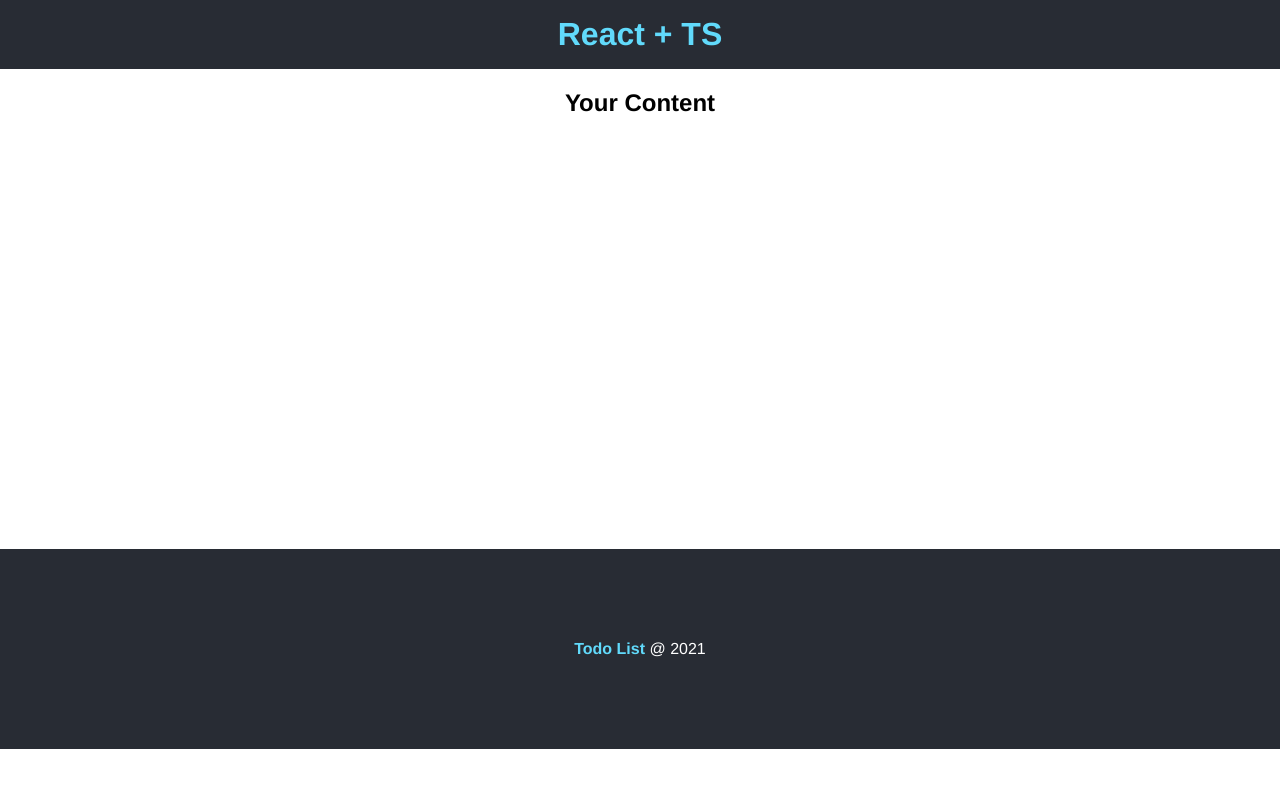
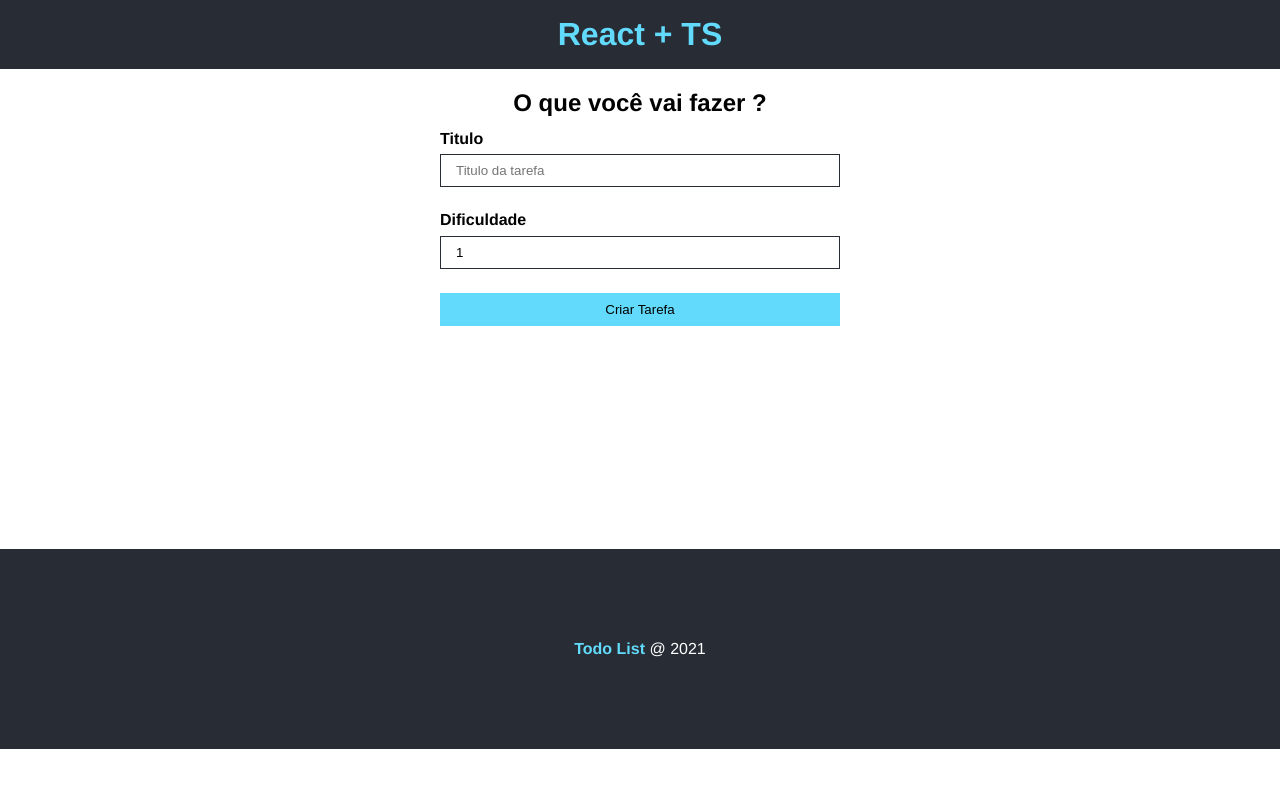
Before and after one commit to AugustoTI/crud-typescript, a React (Vite) app: page / in a window 1280 px wide. Shown: the top 788 px of the page. Built offline with nearby package versions, Linux system fonts and the light colour scheme.

Commit message:
creating a new task in the list

```diff
--- a/src/App.tsx
+++ b/src/App.tsx
@@ -2,14 +2,24 @@ import { Footer } from './components/Footer';
 import { Header } from './components/Header';
 import styles from './App.module.scss';
 import './styles/global.scss';
+import { TaskForm } from './components/TaskForm';
+import { useState } from 'react';
+import { ITask } from './types/task';
 
 export const App = () => {
+  const [taskList, setTaskList] = useState<ITask[]>([]);
+
   return (
     <>
       <Header />
       <main className={styles.main_container}>
         <div>
-          <h2>Your Content</h2>
+          <h2>O que você vai fazer ?</h2>
+          <TaskForm
+            btnText="Criar Tarefa"
+            taskList={taskList}
+            setTaskList={setTaskList}
+          />
         </div>
       </main>
       <Footer />
--- /dev/null
+++ b/src/components/TaskForm/index.tsx
@@ -0,0 +1,77 @@
+import {
+  ChangeEvent,
+  FormEvent,
+  useState,
+  Dispatch,
+  SetStateAction,
+} from 'react';
+import { ITask } from 'src/types/task';
+import styles from './styles.module.scss';
+
+interface TaskFormProps {
+  btnText: string;
+  taskList: ITask[];
+  setTaskList?: Dispatch<SetStateAction<ITask[]>>;
+}
+
+export const TaskForm = ({ btnText, taskList, setTaskList }: TaskFormProps) => {
+  const [id, setId] = useState('');
+  const [title, setTitle] = useState('');
+  const [difficulty, setDifficulty] = useState(1);
+
+  const handleChange = ({ target }: ChangeEvent<HTMLInputElement>) => {
+    if (target.name === 'title') {
+      setTitle(target.value);
+    } else {
+      setDifficulty(parseInt(target.value));
+    }
+  };
+
+  const handleSubmit = (event: FormEvent<HTMLFormElement>) => {
+    event.preventDefault();
+
+    if (!title || !difficulty) return;
+    if (difficulty <= 0) return;
+
+    if (setTaskList) {
+      setTaskList([
+        ...taskList,
+        { title, difficulty, id: Math.random().toString(36).substring(2, 15) },
+      ]);
+    }
+
+    setTitle('');
+    setDifficulty(1);
+  };
+
+  return (
+    <form className={styles.form} onSubmit={handleSubmit}>
+      <div className={styles.input_wrapper}>
+        <label htmlFor="title">Titulo</label>
+        <input
+          type="text"
+          id="title"
+          value={title}
+          name="title"
+          placeholder="Titulo da tarefa"
+          onChange={handleChange}
+        />
+      </div>
+      <div className={styles.input_wrapper}>
+        <label htmlFor="difficulty">Dificuldade</label>
+        <input
+          type="number"
+          id="difficulty"
+          min={1}
+          value={difficulty}
+          name="difficulty"
+          placeholder="Dificuldade da tarefa"
+          onChange={handleChange}
+        />
+      </div>
+      <button className={styles.button} type="submit">
+        {btnText}
+      </button>
+    </form>
+  );
+};
--- /dev/null
+++ b/src/components/TaskForm/styles.module.scss
@@ -0,0 +1,37 @@
+.form {
+  display: flex;
+  flex-direction: column;
+  max-width: 40rem;
+  margin: 0 auto;
+}
+
+.button {
+  padding: 0.8rem 1.5rem;
+  background-color: #61dafb;
+  border: 1px solid transparent;
+  color: #000;
+  transition: background-color 0.2s, border-color 0.2s;
+
+  &:hover {
+    background-color: #fff;
+    border-color: #282c34;
+  }
+}
+
+.input_wrapper {
+  display: flex;
+  flex-direction: column;
+  text-align: left;
+
+  input {
+    padding: 0.8rem 1.5rem;
+    margin-bottom: 2.4rem;
+    border-radius: 0;
+    border: 1px solid #282c34;
+  }
+
+  label {
+    font-weight: bold;
+    margin-bottom: 0.4em;
+  }
+}
--- a/src/styles/global.scss
+++ b/src/styles/global.scss
@@ -16,3 +16,7 @@ body {
 button {
   cursor: pointer;
 }
+
+.hide {
+  display: none !important;
+}
--- /dev/null
+++ b/src/types/task.ts
@@ -0,0 +1,5 @@
+export interface ITask {
+  id: string;
+  title: string;
+  difficulty: number;
+}
```
